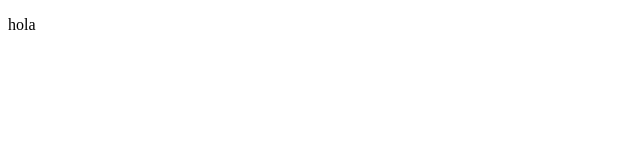
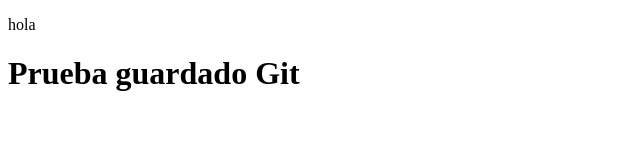
Before and after one commit to Dippek/CursoGit, a plain HTML site: page index.html in a window 1280 px wide. Shown: the whole page, without its empty margins (0-640 px from the left). Drawn offline with Linux system fonts and the light colour scheme.

Commit message:
Agregado titulo y parrafo

```diff
--- a/index.html
+++ b/index.html
@@ -9,6 +9,7 @@
 </head>
 <body>
 	<p>hola</p>
+	<h1>Prueba guardado Git</h1>
 <style>
 {
 	background-color: green;
```
